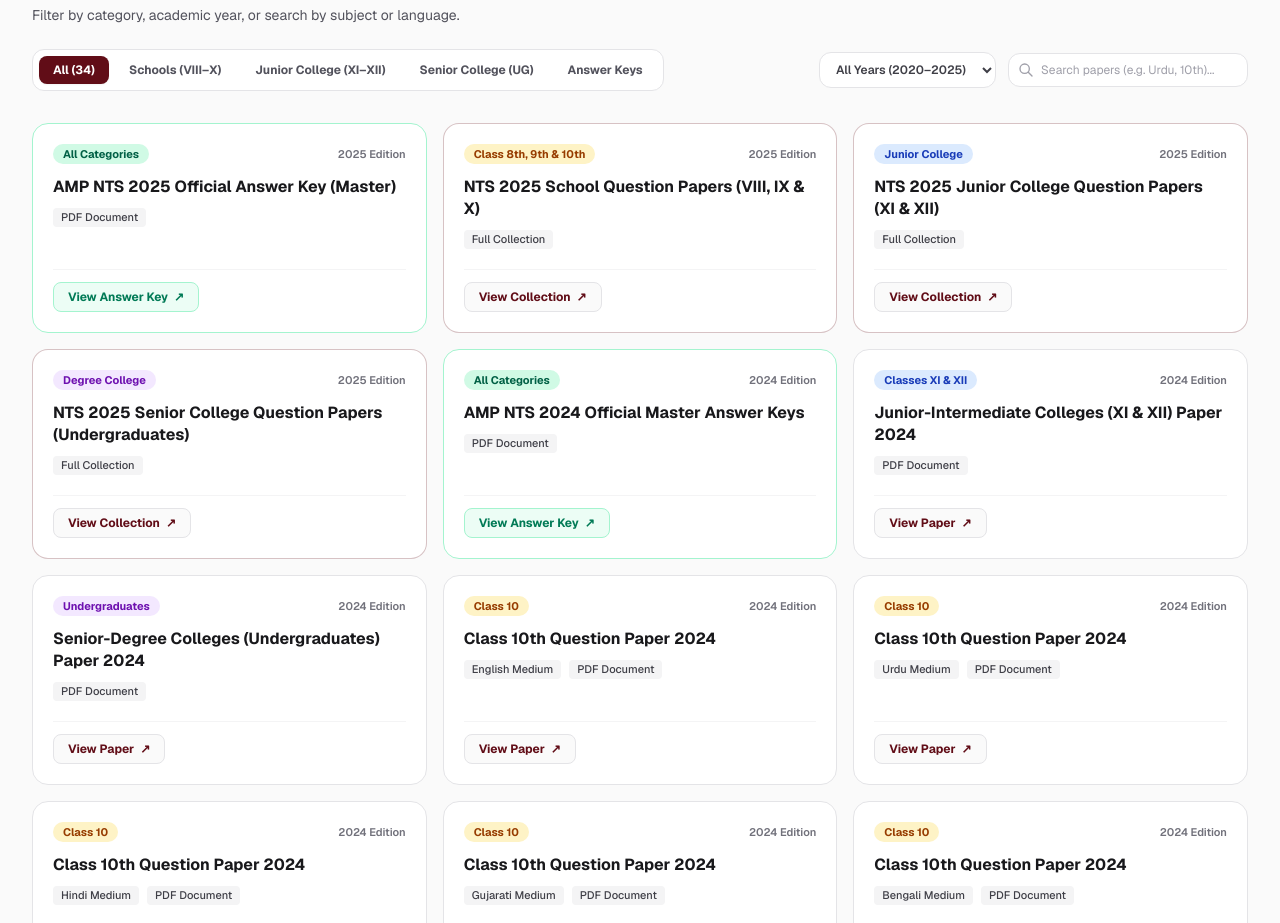
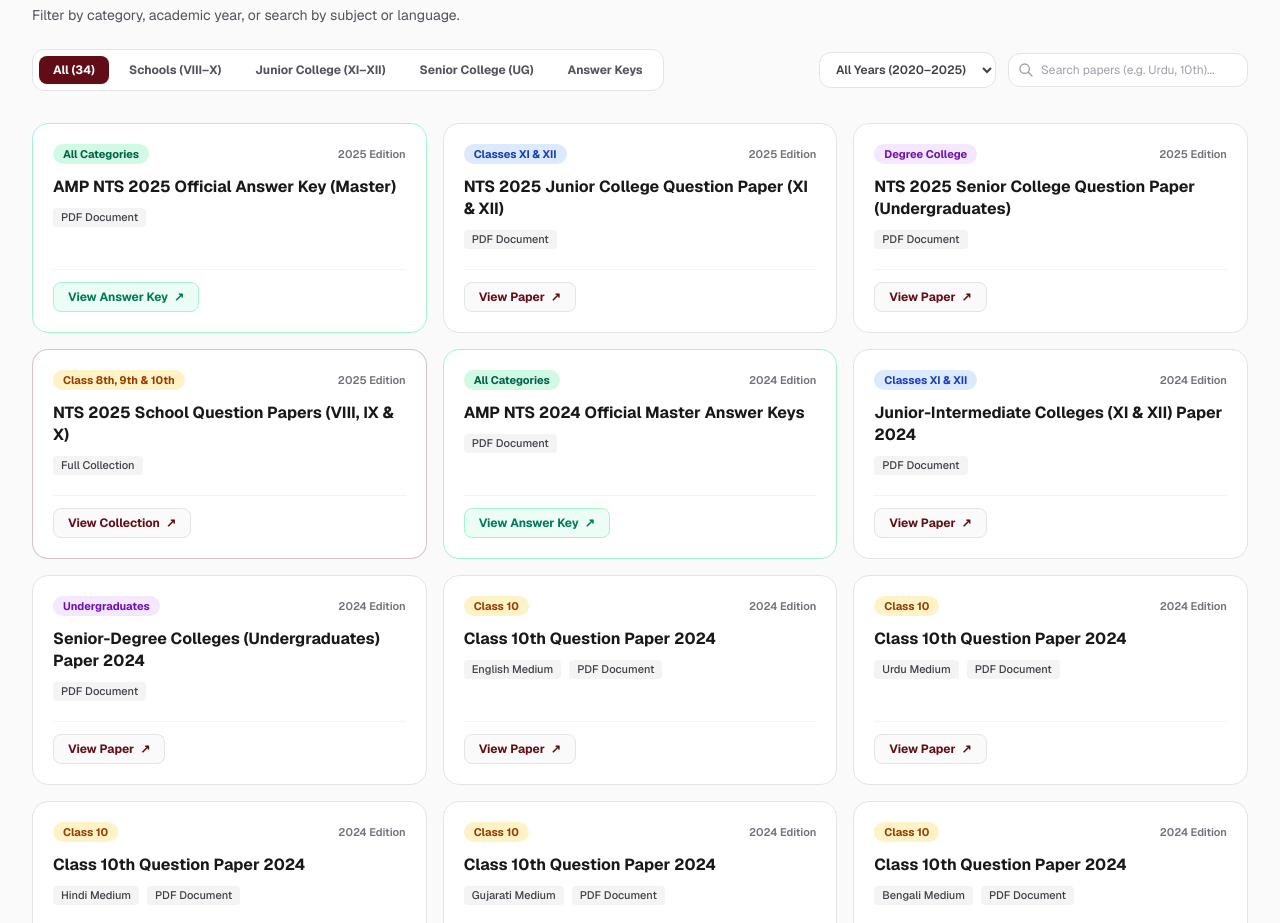
Before and after one commit to ansariafzal-ka/AMP-World-NTS-Web-Application-, a Next.js app: page /Mock_Papers in a window 1280 px wide. Shown: the part 1591-2514 px from the top of the page. Built offline with nearby package versions, Linux system fonts and the light colour scheme.

Commit message:
Update Mock Papers page with new Drive repository links

```diff
--- a/src/components/mock-papers/MockPapersContent.tsx
+++ b/src/components/mock-papers/MockPapersContent.tsx
@@ -23,7 +23,23 @@
     category: "key",
     subCategory: "All Categories",
     year: "2025",
-    url: "https://drive.google.com/file/d/1nAu42bRYWuJXDmB3GnlrsxWPyw-hI7fW/view?usp=drive_web",
+    url: "https://drive.google.com/file/d/1XqQflG4hy0loE_2UkEV6jJ-x1t54IRw6/view?usp=drive_web",
+  },
+  {
+    id: "junior-2025",
+    title: "NTS 2025 Junior College Question Paper (XI & XII)",
+    category: "junior",
+    subCategory: "Classes XI & XII",
+    year: "2025",
+    url: "https://drive.google.com/file/d/1i259J66UFkGRTo0vAfQ5sRbU_zab3v2w/view?usp=drive_web",
+  },
+  {
+    id: "senior-2025",
+    title: "NTS 2025 Senior College Question Paper (Undergraduates)",
+    category: "senior",
+    subCategory: "Degree College",
+    year: "2025",
+    url: "https://drive.google.com/file/d/1QaU8yszNR6G5OJhAROVyHkQELmv0R1iI/view?usp=drive_web",
   },
   {
     id: "school-2025-folder",
@@ -31,25 +47,7 @@
     category: "school",
     subCategory: "Class 8th, 9th & 10th",
     year: "2025",
-    url: "https://drive.google.com/drive/folders/1vVu0ObBDEiY-2-mr-XXuRn6UwiEsiC9s",
-    isFolder: true,
-  },
-  {
-    id: "junior-2025-folder",
-    title: "NTS 2025 Junior College Question Papers (XI & XII)",
-    category: "junior",
-    subCategory: "Junior College",
-    year: "2025",
-    url: "https://drive.google.com/drive/folders/1B5vN5wi2b9c8Asi9SETb9nx40mvL7LXJ",
-    isFolder: true,
-  },
-  {
-    id: "senior-2025-folder",
-    title: "NTS 2025 Senior College Question Papers (Undergraduates)",
-    category: "senior",
-    subCategory: "Degree College",
-    year: "2025",
-    url: "https://drive.google.com/drive/folders/1k8lTZHdtwfLCN19G5jcxo5uUmD2fp0sc",
+    url: "https://drive.google.com/drive/folders/18Co76WOjdOIdsvlwtoeez5OEsNqjvSCh",
     isFolder: true,
   },
 
@@ -60,7 +58,7 @@
     category: "key",
     subCategory: "All Categories",
     year: "2024",
-    url: "https://drive.google.com/file/d/1J3z32SHfHjSJJHVO6qT_YBJjf3ihELVi/view?usp=drive_web",
+    url: "https://drive.google.com/file/d/1So3iXh28VHmvXHHh69_pMZM3v5f-Md1W/view?usp=drive_web",
   },
   {
     id: "junior-2024",
@@ -68,7 +66,7 @@
     category: "junior",
     subCategory: "Classes XI & XII",
     year: "2024",
-    url: "https://drive.google.com/file/d/1qs3Rgcah2QkrQE5cqpA8lkSxhObZ6VNe/view?usp=drive_web",
+    url: "https://drive.google.com/file/d/1xdT-N67Hf9gusJTXgJlIOuPz7BK2gsrz/view?usp=drive_web",
   },
   {
     id: "senior-2024",
@@ -76,7 +74,7 @@
     category: "senior",
     subCategory: "Undergraduates",
     year: "2024",
-    url: "https://drive.google.com/file/d/1-c8IoZSOIs0lCUKD8D4y6IR68OE-a9wu/view?usp=drive_web",
+    url: "https://drive.google.com/file/d/1v9nFa7h708paKm60E6GLMTq0KKYujJ5F/view?usp=drive_web",
   },
 
   // 2024 School Class 10th
@@ -87,7 +85,7 @@
     subCategory: "Class 10",
     year: "2024",
     language: "English",
-    url: "https://drive.google.com/file/d/18J9fsOs4DLaoO4BPNpJViaq8cIv6qWwf/view?usp=drive_web",
+    url: "https://drive.google.com/file/d/1jCDHoZVUdhtHxXR-6V8WUdohsaDTm-fT/view?usp=drive_web",
   },
   {
     id: "s10-ur-2024",
@@ -96,7 +94,7 @@
     subCategory: "Class 10",
     year: "2024",
     language: "Urdu",
-    url: "https://drive.google.com/file/d/1aygg9RMVS7YQyYUhYyJEGrOfFLaS58-B/view?usp=drive_web",
+    url: "https://drive.google.com/file/d/1TO2XdHhdnbXwJ-1TLr8uGw17j38uo8tF/view?usp=drive_web",
   },
   {
     id: "s10-hi-2024",
@@ -105,7 +103,7 @@
     subCategory: "Class 10",
     year: "2024",
     language: "Hindi",
-    url: "https://drive.google.com/file/d/1wopsGjRuAOBoucux5NN7vIr0KSebkrCK/view?usp=drive_web",
+    url: "https://drive.google.com/file/d/13uxaJ8iKXlZ3CqDTJKdEKPTWK-hHPhne/view?usp=drive_web",
   },
   {
     id: "s10-gu-2024",
@@ -114,7 +112,7 @@
     subCategory: "Class 10",
     year: "2024",
     language: "Gujarati",
-    url: "https://drive.google.com/file/d/1v8aSwemIcCGukhxGDics02EmqNg85Vsz/view?usp=drive_web",
+    url: "https://drive.google.com/file/d/1xyXV_6glKwXKldZ1U6iVxgLvgr6axD-M/view?usp=drive_web",
   },
   {
     id: "s10-bn-2024",
@@ -123,7 +121,7 @@
     subCategory: "Class 10",
     year: "2024",
     language: "Bengali",
-    url: "https://drive.google.com/file/d/13jU0EZ6bR_OtLPoq4iBIM63lNicsrj7O/view?usp=drive_web",
+    url: "https://drive.google.com/file/d/1_uv3TfdSheLgFf3lDrjLtgTOJbwESe1V/view?usp=drive_web",
   },
 
   // 2024 School Class 9th
@@ -134,7 +132,7 @@
     subCategory: "Class 9",
     year: "2024",
     language: "English",
-    url: "https://drive.google.com/file/d/1Gy_QEZ4AnjkrB7jPnZ_OI56GFyWmh3eA/view?usp=drive_web",
+    url: "https://drive.google.com/file/d/1sIxD6RXsH7C8iKPhY5Xedb_qhiYRzYK_/view?usp=drive_web",
   },
   {
     id: "s9-ur-2024",
@@ -143,7 +141,7 @@
     subCategory: "Class 9",
     year: "2024",
     language: "Urdu",
-    url: "https://drive.google.com/file/d/1BKd9l9Uiw8FeOBUmf86Z26UvbYDMRav7/view?usp=drive_web",
+    url: "https://drive.google.com/file/d/1G9mYVlliK_cizFOEp0a23QfswsgaGbUd/view?usp=drive_web",
   },
   {
     id: "s9-hi-2024",
@@ -152,7 +150,7 @@
     subCategory: "Class 9",
     year: "2024",
     language: "Hindi",
-    url: "https://drive.google.com/file/d/1C9fKcYacPnIbiXTV9mzgquhgu5C4PPyu/view?usp=drive_web",
+    url: "https://drive.google.com/file/d/19Mmjxj8o946ivuPveuEtV_fDPmkLhWes/view?usp=drive_web",
   },
   {
     id: "s9-gu-2024",
@@ -161,7 +159,7 @@
     subCategory: "Class 9",
     year: "2024",
     language: "Gujarati",
-    url: "https://drive.google.com/file/d/16DD9ck7rJkZXaQgz9jeh-Vq0KVAuoqCw/view?usp=drive_web",
+    url: "https://drive.google.com/file/d/1e7HnQZQVoIt8PHY5AESptzt6gudv7fMi/view?usp=drive_web",
   },
   {
     id: "s9-bn-2024",
@@ -170,7 +168,7 @@
     subCategory: "Class 9",
     year: "2024",
     language: "Bengali",
-    url: "https://drive.google.com/file/d/1O9UmiWxLUWESzRztEZZaP8n0dLxMnN2M/view?usp=drive_web",
+    url: "https://drive.google.com/file/d/1eeac1-qPdwPPaxtOwkRqP5pIomsYgr9X/view?usp=drive_web",
   },
 
   // 2024 School Class 8th
@@ -181,7 +179,7 @@
     subCategory: "Class 8",
     year: "2024",
     language: "English",
-    url: "https://drive.google.com/file/d/1TchuklQxPfUDxFuNmJX5FJTuKikh-ktV/view?usp=drive_web",
+    url: "https://drive.google.com/file/d/1it6_biNzwmx6UylS9XAsvCiyyvjK4iNq/view?usp=drive_web",
   },
   {
     id: "s8-ur-2024",
@@ -190,7 +188,7 @@
     subCategory: "Class 8",
     year: "2024",
     language: "Urdu",
-    url: "https://drive.google.com/file/d/1kSiUmbEWUfKJtXCN7GCAUJGSjmcjbo6r/view?usp=drive_web",
+    url: "https://drive.google.com/file/d/1y3yTE_yvkcU7oAdI2SeytsdHPn2vW-fM/view?usp=drive_web",
   },
   {
     id: "s8-hi-2024",
@@ -199,7 +197,7 @@
     subCategory: "Class 8",
     year: "2024",
     language: "Hindi",
-    url: "https://drive.google.com/file/d/1pmX_o_FtRRRzKHMEF3oe9Eu63E9JhaOc/view?usp=drive_web",
+    url: "https://drive.google.com/file/d/1PnKR6QmYyBRVlrBq1hKSt_IcSH3CM2dL/view?usp=drive_web",
   },
   {
     id: "s8-gu-2024",
@@ -208,7 +206,7 @@
     subCategory: "Class 8",
     year: "2024",
     language: "Gujarati",
-    url: "https://drive.google.com/file/d/1pDikW6BKI812RdiilhqWRfG6nby2webI/view?usp=drive_web",
+    url: "https://drive.google.com/file/d/1qwNBwtt9FdJAnlpw5na9fBp_qRDb8EEk/view?usp=drive_web",
   },
   {
     id: "s8-bn-2024",
@@ -217,7 +215,7 @@
     subCategory: "Class 8",
     year: "2024",
     language: "Bengali",
-    url: "https://drive.google.com/file/d/1nqXLwTpLxT-WhEzAVHBtuBVwYA1GN6h5/view?usp=drive_web",
+    url: "https://drive.google.com/file/d/1l8O62pr8_8db4phQszjR8TzBR29oF_It/view?usp=drive_web",
   },
 
   // Junior College Archives (2020-2023)
@@ -227,7 +225,7 @@
     category: "junior",
     subCategory: "Classes XI & XII",
     year: "2023",
-    url: "https://drive.google.com/file/d/1Oq_UTi2KuYmXTI7TflgEvNF2NyqmeWws/view?usp=drive_web",
+    url: "https://drive.google.com/file/d/1ecUS8waYBmGRn02NzzLlWRPkSGsnxf2B/view?usp=drive_web",
   },
   {
     id: "jr-2023-dec2",
@@ -235,7 +233,7 @@
     category: "junior",
     subCategory: "Classes XI & XII",
     year: "2023",
-    url: "https://drive.google.com/file/d/1VMSKr_jFIRmfAFU3os-1VUGMYU9T8vs4/view?usp=drive_web",
+    url: "https://drive.google.com/file/d/1d6LboG7p8l1nQKYjlP26csGF76mD5Seo/view?usp=drive_web",
   },
   {
     id: "jr-2022",
@@ -243,7 +241,7 @@
     category: "junior",
     subCategory: "Classes XI & XII",
     year: "2022",
-    url: "https://drive.google.com/file/d/1rNlO1nizIAQk8O6huOtg3QsXGNoRWHBW/view?usp=drive_web",
+    url: "https://drive.google.com/file/d/16iz8Jyb9uqznUCLciH-6lSK14hvsw17h/view?usp=drive_web",
   },
   {
     id: "jr-2021",
@@ -251,7 +249,7 @@
     category: "junior",
     subCategory: "Classes XI & XII",
     year: "2021",
-    url: "https://drive.google.com/file/d/1fZbLWousmD0ytfY3Mfm6o4FwuQZ-gYw3/view?usp=drive_web",
+    url: "https://drive.google.com/file/d/17eebA5o1cB0GnW0cfsyPDPTnV4XGEpSN/view?usp=drive_web",
   },
   {
     id: "jr-2020-a",
@@ -259,7 +257,7 @@
     category: "junior",
     subCategory: "Classes XI & XII",
     year: "2020",
-    url: "https://drive.google.com/file/d/1eLdSsDaQIQBFlekWC4Ez5zVNmKS_1c5l/view?usp=drive_web",
+    url: "https://drive.google.com/file/d/15oND6IHUNPcHe_lJB2fxkCoCGG-QE8EZ/view?usp=drive_web",
   },
   {
     id: "jr-2020-b",
@@ -267,7 +265,7 @@
     category: "junior",
     subCategory: "Classes XI & XII",
     year: "2020",
-    url: "https://drive.google.com/file/d/1gOWyuxo5gVOnKi04ST1i0z4uiTHO1gKq/view?usp=drive_web",
+    url: "https://drive.google.com/file/d/1sAMwNgHYxJ92DoSu0ivoZ5cDaqapVmva/view?usp=drive_web",
   },
 
   // Senior College Archives (2020-2023)
@@ -277,7 +275,7 @@
     category: "senior",
     subCategory: "Undergraduates",
     year: "2023",
-    url: "https://drive.google.com/file/d/1tWmKnksdWARKs0K3pUiJwmRWkHU3Zl0N/view?usp=drive_web",
+    url: "https://drive.google.com/file/d/1HDqMvzqFMOKYzUfAFuVQ4nibMnp9471j/view?usp=drive_web",
   },
   {
     id: "sr-2023-nov25",
@@ -285,7 +283,7 @@
     category: "senior",
     subCategory: "Undergraduates",
     year: "2023",
-    url: "https://drive.google.com/file/d/1_2r-nzIabqanVgawdqwfRkyyLRlzE-MJ/view?usp=drive_web",
+    url: "https://drive.google.com/file/d/1_z88hTg9rSLzqQ1SNsM5VzVMv9Dqh9Xb/view?usp=drive_web",
   },
   {
     id: "sr-2022",
@@ -293,7 +291,7 @@
     category: "senior",
     subCategory: "Undergraduates",
     year: "2022",
-    url: "https://drive.google.com/file/d/15ScWcqsGUY84cNKX3ofLXSbwn4FUsPBG/view?usp=drive_web",
+    url: "https://drive.google.com/file/d/1NnWH1iuhy0wA1inxDXWDZ_CBcelaITmk/view?usp=drive_web",
   },
   {
     id: "sr-2021",
@@ -301,7 +299,7 @@
     category: "senior",
     subCategory: "Undergraduates",
     year: "2021",
-    url: "https://drive.google.com/file/d/1OGdL-PnWi_aqlhcaMnuVOt3JQcZCO1gD/view?usp=drive_web",
+    url: "https://drive.google.com/file/d/1cc97qWejxLA__rNexjM3MHoMzUjtmFty/view?usp=drive_web",
   },
   {
     id: "sr-2020-a",
@@ -309,7 +307,7 @@
     category: "senior",
     subCategory: "Undergraduates",
     year: "2020",
-    url: "https://drive.google.com/file/d/1sT5x9zsAsdCNOF9eeRtCkkkvJWLvmS_q/view?usp=drive_web",
+    url: "https://drive.google.com/file/d/1Tst_UGwT4BK-nsz_E1dfG_iEBOIqI8qc/view?usp=drive_web",
   },
   {
     id: "sr-2020-b",
@@ -317,7 +315,7 @@
     category: "senior",
     subCategory: "Undergraduates",
     year: "2020",
-    url: "https://drive.google.com/file/d/1U5PES8RbPv-4alWGtv0NjzMOyfQVznEf/view?usp=drive_web",
+    url: "https://drive.google.com/file/d/1lM-T7oKIIVSczEHNZNQ532XkZyUpIsKP/view?usp=drive_web",
   },
 ];
 
@@ -376,7 +374,7 @@
             {/* Action Bar */}
             <div className="mt-6 flex flex-wrap items-center gap-3">
               <a
-                href="https://drive.google.com/drive/folders/1Py2E3h4czhc_dozmc8JPYqeKBytN8AeG"
+                href="https://drive.google.com/drive/folders/1wKE-nYBvp3_xRPoR_Tjm-bwDGJoF7oFM"
                 target="_blank"
                 rel="noopener noreferrer"
                 className="inline-flex items-center gap-2 rounded-full bg-white px-5 py-2.5 text-sm font-bold text-[#610D17] hover:bg-zinc-100 shadow-md transition-all"
@@ -491,7 +489,7 @@
             </div>
 
             <a
-              href="https://drive.google.com/drive/folders/1Py2E3h4czhc_dozmc8JPYqeKBytN8AeG"
+              href="https://drive.google.com/drive/folders/1wKE-nYBvp3_xRPoR_Tjm-bwDGJoF7oFM"
               target="_blank"
               rel="noopener noreferrer"
               className="inline-flex items-center gap-2 text-xs sm:text-sm font-bold text-[#610D17] hover:underline"
@@ -524,7 +522,7 @@
 
                 <div className="mt-4 space-y-1.5 text-xs text-zinc-600">
                   <a
-                    href="https://drive.google.com/drive/folders/1hmRQKtZ-OvjkU85j1gKPW-8-ZKn4NDuZ"
+                    href="https://drive.google.com/drive/folders/14BYedE007saHdPHDbBcT9f90LDH5DfUk"
                     target="_blank"
                     rel="noopener noreferrer"
                     className="flex items-center justify-between p-2 rounded-lg bg-white border border-zinc-200 hover:border-zinc-400 text-zinc-800 transition-colors"
@@ -533,7 +531,7 @@
                     <span className="text-[#610D17] font-bold">↗</span>
                   </a>
                   <a
-                    href="https://drive.google.com/drive/folders/1-95HLK3IvZPXK_ftaNEADpTa4wmDesMk"
+                    href="https://drive.google.com/drive/folders/1jZ1Rcmerw0DB7DpXaC05kcJcfXcLw6SU"
                     target="_blank"
                     rel="noopener noreferrer"
                     className="flex items-center justify-between p-2 rounded-lg bg-white border border-zinc-200 hover:border-zinc-400 text-zinc-800 transition-colors"
@@ -542,7 +540,7 @@
                     <span className="text-[#610D17] font-bold">↗</span>
                   </a>
                   <a
-                    href="https://drive.google.com/drive/folders/1cfVpXuf1TjmzwYAPICdzPYJBL06f-h80"
+                    href="https://drive.google.com/drive/folders/1m6pYNt8ebwtztgJkaluLGd0lUITY_odG"
                     target="_blank"
                     rel="noopener noreferrer"
                     className="flex items-center justify-between p-2 rounded-lg bg-white border border-zinc-200 hover:border-zinc-400 text-zinc-800 transition-colors"
@@ -555,7 +553,7 @@
 
               <div className="mt-5 pt-3 border-t border-zinc-200">
                 <a
-                  href="https://drive.google.com/drive/folders/1Xq61J5kmZ36O-792coVoj3ztw1KW1teS"
+                  href="https://drive.google.com/drive/folders/1uh9ZFUVT_WviWdCy3Wo0aZW_dba9VCsZ"
                   target="_blank"
                   rel="noopener noreferrer"
                   className="w-full inline-flex items-center justify-center gap-1.5 rounded-xl bg-[#610D17] text-white py-2 text-xs font-bold hover:bg-[#4a0a12] transition-colors"
@@ -603,7 +601,7 @@
 
               <div className="mt-5 pt-3 border-t border-zinc-200">
                 <a
-                  href="https://drive.google.com/drive/folders/1atN2mWb4Jkn-crHpv3wzUjH_jskxU4lC"
+                  href="https://drive.google.com/drive/folders/1Y7FoYmq1uoi204gIbIo2kHjxkaIELUSb"
                   target="_blank"
                   rel="noopener noreferrer"
                   className="w-full inline-flex items-center justify-center gap-1.5 rounded-xl bg-[#610D17] text-white py-2 text-xs font-bold hover:bg-[#4a0a12] transition-colors"
@@ -651,7 +649,7 @@
 
               <div className="mt-5 pt-3 border-t border-zinc-200">
                 <a
-                  href="https://drive.google.com/drive/folders/1wwebgEOcUs1hzBKhliPsfpwECORcmjzB"
+                  href="https://drive.google.com/drive/folders/1P0w5m9OGgBIqB9lRfrQKCPjzcW9BJM0T"
                   target="_blank"
                   rel="noopener noreferrer"
                   className="w-full inline-flex items-center justify-center gap-1.5 rounded-xl bg-[#610D17] text-white py-2 text-xs font-bold hover:bg-[#4a0a12] transition-colors"
@@ -683,7 +681,7 @@
 
                 <div className="mt-4 space-y-1.5 text-xs text-zinc-700">
                   <a
-                    href="https://drive.google.com/file/d/1nAu42bRYWuJXDmB3GnlrsxWPyw-hI7fW/view?usp=drive_web"
+                    href="https://drive.google.com/file/d/1XqQflG4hy0loE_2UkEV6jJ-x1t54IRw6/view?usp=drive_web"
                     target="_blank"
                     rel="noopener noreferrer"
                     className="flex items-center justify-between p-2 rounded-lg bg-white border border-emerald-200 hover:border-emerald-400 font-semibold text-emerald-800 transition-colors"
@@ -692,7 +690,7 @@
                     <span>PDF ↗</span>
                   </a>
                   <a
-                    href="https://drive.google.com/drive/folders/1ai_G-XMU7syxrFAMfHQ0R051hyv_K5cP"
+                    href="https://drive.google.com/drive/folders/1qRF44TNFmtmJ1yDGDJBDOY8GMHbU88ik"
                     target="_blank"
                     rel="noopener noreferrer"
                     className="flex items-center justify-between p-2 rounded-lg bg-white border border-emerald-200 hover:border-emerald-400 text-zinc-800 transition-colors"
@@ -705,7 +703,7 @@
 
               <div className="mt-5 pt-3 border-t border-emerald-200">
                 <a
-                  href="https://drive.google.com/drive/folders/1ai_G-XMU7syxrFAMfHQ0R051hyv_K5cP"
+                  href="https://drive.google.com/drive/folders/1qRF44TNFmtmJ1yDGDJBDOY8GMHbU88ik"
                   target="_blank"
                   rel="noopener noreferrer"
                   className="w-full inline-flex items-center justify-center gap-1.5 rounded-xl bg-emerald-700 text-white py-2 text-xs font-bold hover:bg-emerald-800 transition-colors"
@@ -999,7 +997,7 @@
               Read Complete Syllabus
             </Button>
             <a
-              href="https://drive.google.com/drive/folders/1Py2E3h4czhc_dozmc8JPYqeKBytN8AeG"
+              href="https://drive.google.com/drive/folders/1wKE-nYBvp3_xRPoR_Tjm-bwDGJoF7oFM"
               target="_blank"
               rel="noopener noreferrer"
               className="inline-flex items-center justify-center rounded-xl border border-zinc-300 bg-white px-5 py-2.5 text-sm font-semibold text-zinc-800 hover:bg-zinc-50 transition-colors"
```
